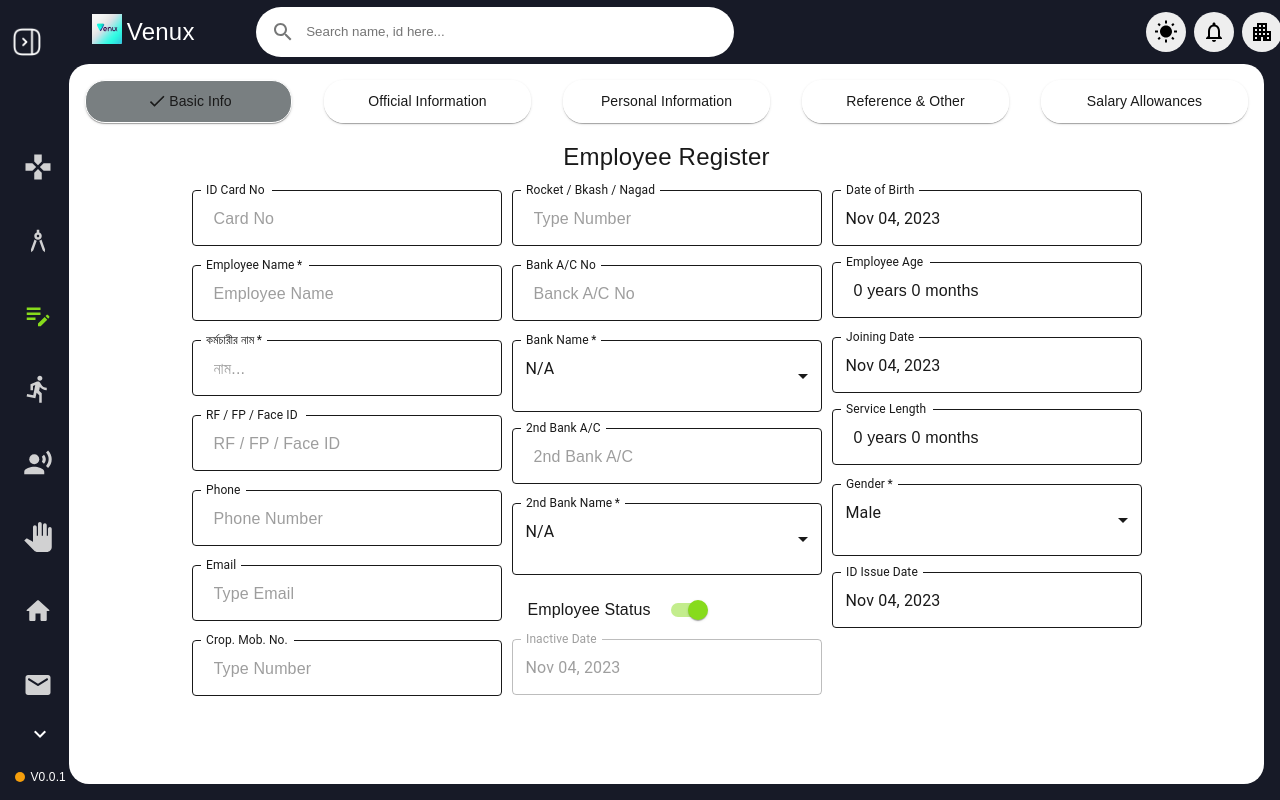
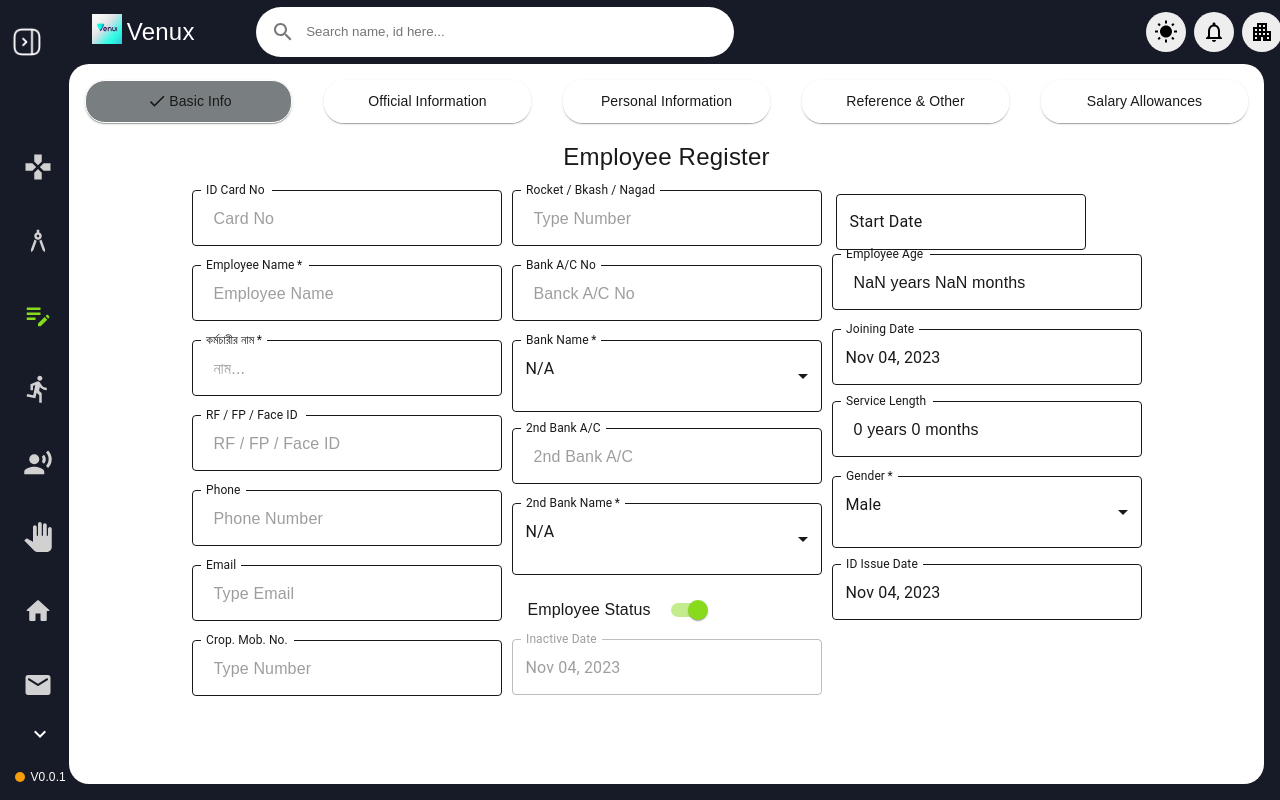
Before and after one commit to atefevan/LearnForLife, a React (Vite) app: page /register/EmployeeRegister in a window 1280 px wide. Built offline with nearby package versions, Linux system fonts and the light colour scheme.

Commit message:
check datepicker 👀

```diff
--- a/src/components/forms/Register/EmployeeRegister/EmployeeRegisterForm.tsx
+++ b/src/components/forms/Register/EmployeeRegister/EmployeeRegisterForm.tsx
@@ -21,7 +21,7 @@ const EmployeeRegisterForm = ({}: Props) => {
   const [formData, setFormData] = useState<any>({});
   const [employeeStatus, setEmployeeStatus] = useState<boolean>(true);
   const [inactiveDate, setInactiveDate] = useState<any>(dayjs());
-  const [birthday, setBirthday] = useState<any>(dayjs());
+  const [birthday, setBirthday] = useState<any>("");
   const [joiningDate, setJoiningDate] = useState<any>(dayjs());
   const [idIssueDate, setIdIssueDate] = useState<any>(dayjs());
   const [employeeAge, setEmployeeAge] = useState<string>("");
@@ -41,7 +41,7 @@ const EmployeeRegisterForm = ({}: Props) => {
       ...formData,
       employee_status: employeeStatus,
       inactive_date: employeeStatus ? null : new Date().toString(),
-      birth_day: birthday["$d"].toString(),
+      birth_day: birthday["$d"]?.toString(),
       joining_date: joiningDate["$d"].toString(),
       id_issue_date: idIssueDate["$d"].toString(),
     });
@@ -269,11 +269,25 @@ const EmployeeRegisterForm = ({}: Props) => {
             }}
           >
             <C_DatePicker
+              id="start_date"
+              label="Start Date"
+              dateFormat="DD-MMM-YYYY"
+              //value={startDate}
+              style={{ margin: 0.5, width: "250px" }}
+              onChange={(event) => {
+                // setFormData({
+                //   ...formData,
+                //   increment_issue: event["$d"].toDateString(),
+                // });
+                //setStartDate(event["$d"].toDateString());
+              }}
+            />
+            {/* <C_DatePicker
               // disabled={employeeStatus}
               id="birth_day"
               label="Date of Birth"
               dateFormat="MMM DD, YYYY"
-              value={birthday}
+              value={""}
               style={{ paddingBottom: 2, width: "310px" }}
               onChange={(event) => {
                 setBirthday(event["$d"]);
@@ -282,7 +296,7 @@ const EmployeeRegisterForm = ({}: Props) => {
                   birth_day: event["$d"].toString(),
                 });
               }}
-            />
+            /> */}
             {/* auto generated age eg. 17 years 9 months*/}
             <C_TextField
               id="employee_age"
```
